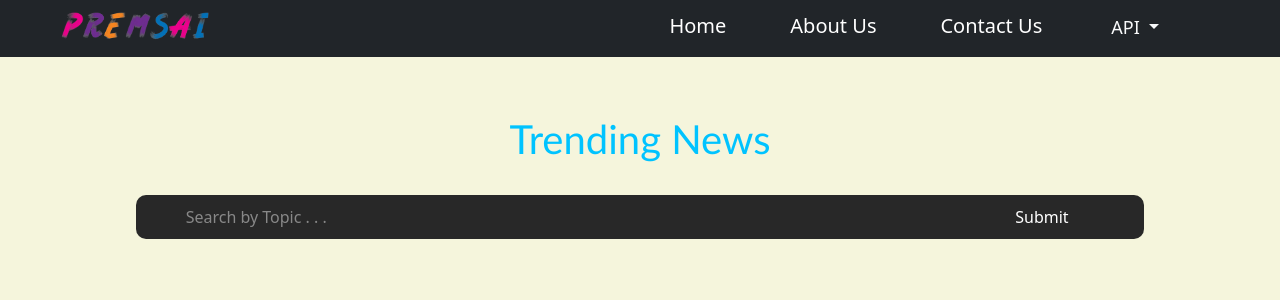
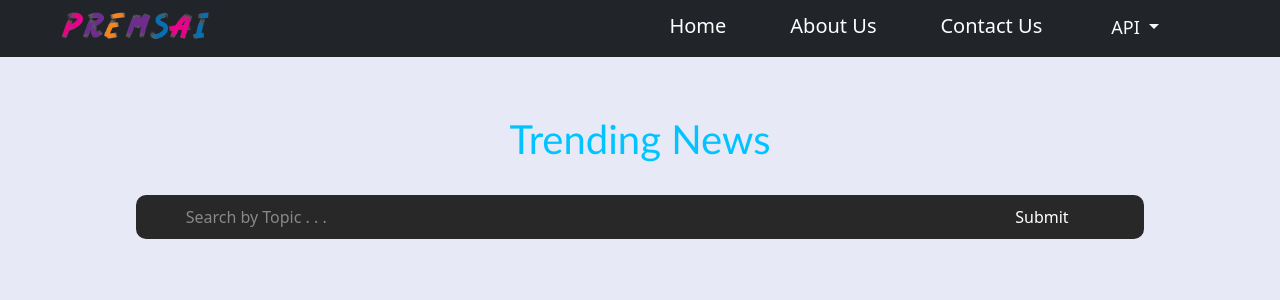
Before and after one commit to Premsai520/My-Api, a React (Create React App) app: page /news in a window 1280 px wide. Shown: the top 300 px of the page. Built offline with nearby package versions, Linux system fonts and the light colour scheme.

Commit message:
Update News.css

```diff
--- a/src/News.css
+++ b/src/News.css
@@ -7,7 +7,7 @@
     font-weight: 700;
 }
 .newscard{
-    background-color: rgb(255, 255, 204);
+    background-color: #a2a8d3 !important;
     height: 600px !important;
 }
 .trending{
@@ -15,7 +15,7 @@
 }
  .newsbg{
     padding-top: 50px;
-    background-color: #D3D3D3;
+    background-color: #e7eaf6;
     background-repeat: no-repeat;
     background-size: cover;
     background-attachment:fixed;
@@ -23,7 +23,7 @@
 
 .newsbg2{
     padding-top: 50px;
-    background-color: beige;
+    background-color: #e7eaf6;
     background-repeat: no-repeat;
     background-size: cover;
     background-attachment:fixed;
```
